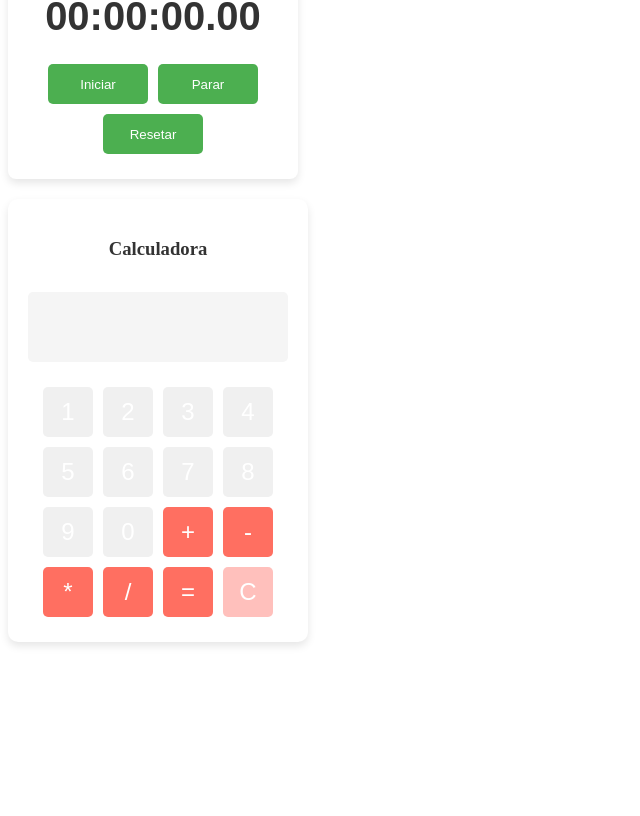
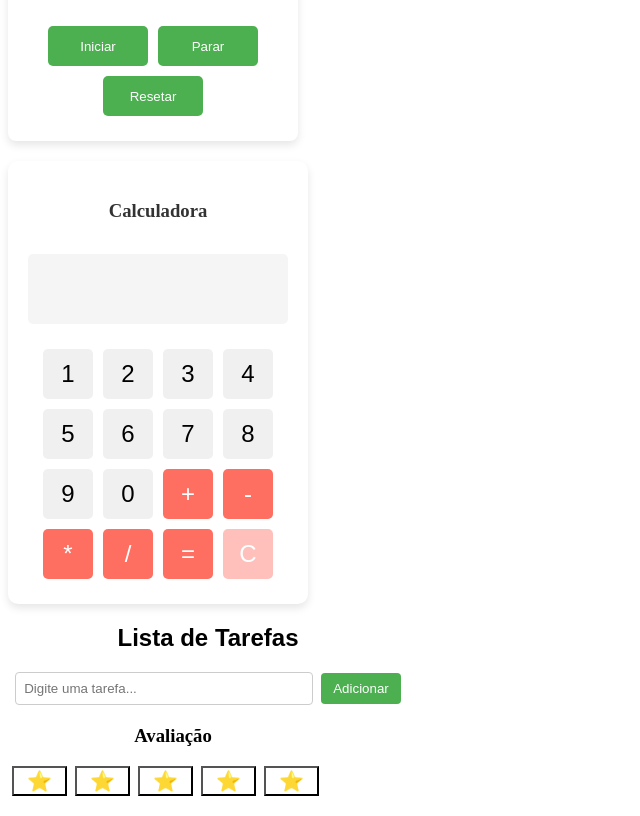
Before and after one commit to diegooilv/reactapp, a React (Vite) app: page / in a window 1280 px wide. Shown: the part 846-1662 px from the top of the page, without its empty margins (0-640 px from the left). Before the commit the page ends 1508 px from the top, so only its background shows below. Built offline with nearby package versions, Linux system fonts and the light colour scheme.

Commit message:
feat: novos components (Lista e Avaliação)

```diff
--- a/src/App.tsx
+++ b/src/App.tsx
@@ -5,6 +5,8 @@ import { Lang } from "./components/MudarIdioma";
 import { Relogio } from "./components/Relogio";
 import { Cronometro } from "./components/Cronometro";
 import { MiniCalculadora } from "./components/MiniCalculadora";
+import { List } from "./components/List"
+import { Avaliacao } from "./components/Avaliação";
 function App() {
   return (
     <>
@@ -25,6 +27,12 @@ function App() {
       <div>
         <MiniCalculadora />
       </div>
+      <div>
+        <List/>
+      </div>
+      <div>
+        <Avaliacao/>
+      </div>
     </>
   );
 }
--- /dev/null
+++ b/src/components/Avaliação.tsx
@@ -0,0 +1,22 @@
+import { useState } from "react";
+import styles from "./styles/Avaliacao.module.css";
+
+export function Avaliacao() {
+  const [avaliacao, setAvaliacao] = useState(0);
+
+  return (
+    <div className={styles.container}>
+      <h3 className={styles.titulo}>Avaliação</h3>
+      {[1, 2, 3, 4, 5].map((valor) => (
+        <button
+          key={valor}
+          onClick={() => setAvaliacao(valor)}
+          className={`${styles.button} ${
+            avaliacao >= valor ? styles.buttonSelected : ""
+          }`}>
+          ⭐
+        </button>
+      ))}
+    </div>
+  );
+}
--- /dev/null
+++ b/src/components/List.tsx
@@ -0,0 +1,51 @@
+import { useState } from "react";
+import styles from "./styles/List.module.css";
+
+export function List() {
+  const [itens, setItens] = useState<string[]>([]);
+  const [texto, setTexto] = useState("");
+
+  function adicionarItem() {
+    if (!texto.trim()) return;
+    setItens((prevItens) => [...prevItens, texto.trim()]);
+    setTexto("");
+  }
+
+  const handlerChange = (e: React.ChangeEvent<HTMLInputElement>) => {
+    setTexto(e.target.value);
+  };
+
+  function removerItem(index: number) {
+    setItens((prev) => prev.filter((_, i) => i !== index));
+  }
+
+  return (
+    <div className={styles.container}>
+      <h2>Lista de Tarefas</h2>
+      <div className={styles.inputGroup}>
+        <input
+          type="text"
+          value={texto}
+          onChange={handlerChange}
+          placeholder="Digite uma tarefa..."
+          className={styles.input}
+        />
+        <button onClick={adicionarItem} className={styles.buttonAdd}>
+          Adicionar
+        </button>
+      </div>
+      <ul className={styles.list}>
+        {itens.map((item, index) => (
+          <li key={index} className={styles.item}>
+            <span>{item}</span>
+            <button
+              onClick={() => removerItem(index)}
+              className={styles.buttonRemove}>
+              Concluir
+            </button>
+          </li>
+        ))}
+      </ul>
+    </div>
+  );
+}
--- a/src/components/MudarIdioma.tsx
+++ b/src/components/MudarIdioma.tsx
@@ -12,7 +12,7 @@ export function Lang() {
       botao: "Mudar para Inglês",
     },
     en: {
-      saudacao: "Hello, User!",
+      saudacao: "Hello User!",
       botao: "Switch to Portuguese",
     },
   };
@@ -26,7 +26,9 @@ export function Lang() {
       <p className={lang === "pt" ? styles.textoPt : styles.textoEn}>
         {textos[lang].saudacao}
       </p>
-      <button onClick={toggleLang}>{textos[lang].botao}</button>
+      <button onClick={toggleLang} className={styles.button}>
+        {textos[lang].botao}
+      </button>
     </div>
   );
 }
--- a/src/components/Tema.tsx
+++ b/src/components/Tema.tsx
@@ -1,4 +1,5 @@
 import { useState, useEffect } from "react";
+import styles from "./styles/Botao.module.css";
 
 export function Tema() {
   const [tema, setTema] = useState<"light" | "dark">("light");
@@ -12,7 +13,10 @@ export function Tema() {
   return (
     <div>
       <p>Tema atual: {tema}</p>
-      <button onClick={alterarTema}>Alterar Tema</button>
+      <button onClick={alterarTema} className={styles.botao}>
+        {" "}
+        Alterar Tema
+      </button>
     </div>
   );
 }
--- /dev/null
+++ b/src/components/styles/Avaliacao.module.css
@@ -0,0 +1,23 @@
+.button {
+    margin: 0 4px;
+    background: none;
+    width: 55px;
+    font-size: 20px;
+    cursor: pointer;
+    transition: background-color 0.2s, color 0.2s;
+}
+
+.buttonSelected {
+    background-color: #ffd700;
+    /* Cor dourada suave para seleção */
+    color: white;
+    /* Cor da estrela quando selecionada */
+}
+
+.titulo {
+    text-align: center;
+}
+
+.container {
+    width: 330px;
+}
--- a/src/components/styles/Lang.module.css
+++ b/src/components/styles/Lang.module.css
@@ -2,7 +2,7 @@
 .container {
     font-family: Arial, sans-serif;
     text-align: center;
-    background-color: #fff;
+
     padding: 20px;
     border-radius: 8px;
     box-shadow: 0 4px 8px rgba(0, 0, 0, 0.1);
@@ -19,7 +19,7 @@
     color: #333;
 }
 
-button {
+.button {
     width: 200px;
     height: 40px;
     margin-top: 10px;
@@ -31,10 +31,10 @@ button {
     transition: background-color 0.3s;
 }
 
-button:hover {
+.button:hover {
     background-color: #45a049;
 }
 
-button:active {
+.button:active {
     background-color: #388e3c;
 }
--- /dev/null
+++ b/src/components/styles/List.module.css
@@ -0,0 +1,51 @@
+.container {
+    max-width: 400px;
+    text-align: center;
+    font-family: sans-serif;
+}
+
+.inputGroup {
+    margin-bottom: 16px;
+}
+
+.input {
+    padding: 8px;
+    width: 70%;
+    margin-right: 8px;
+    border: 1px solid #ccc;
+    border-radius: 4px;
+}
+
+.buttonAdd {
+    padding: 8px 12px;
+    background-color: #4caf50;
+    color: white;
+    border: none;
+    border-radius: 4px;
+    cursor: pointer;
+}
+
+.list {
+    list-style: none;
+    padding: 0;
+}
+
+.item {
+    background: #f9f9f9;
+    padding: 10px 12px;
+    margin-bottom: 8px;
+    border-radius: 4px;
+    display: flex;
+    justify-content: space-between;
+    align-items: center;
+    box-shadow: 0 1px 2px rgba(0, 0, 0, 0.1);
+}
+
+.buttonRemove {
+    padding: 4px 8px;
+    background-color: #e74c3c;
+    color: white;
+    border: none;
+    border-radius: 4px;
+    cursor: pointer;
+}
```
